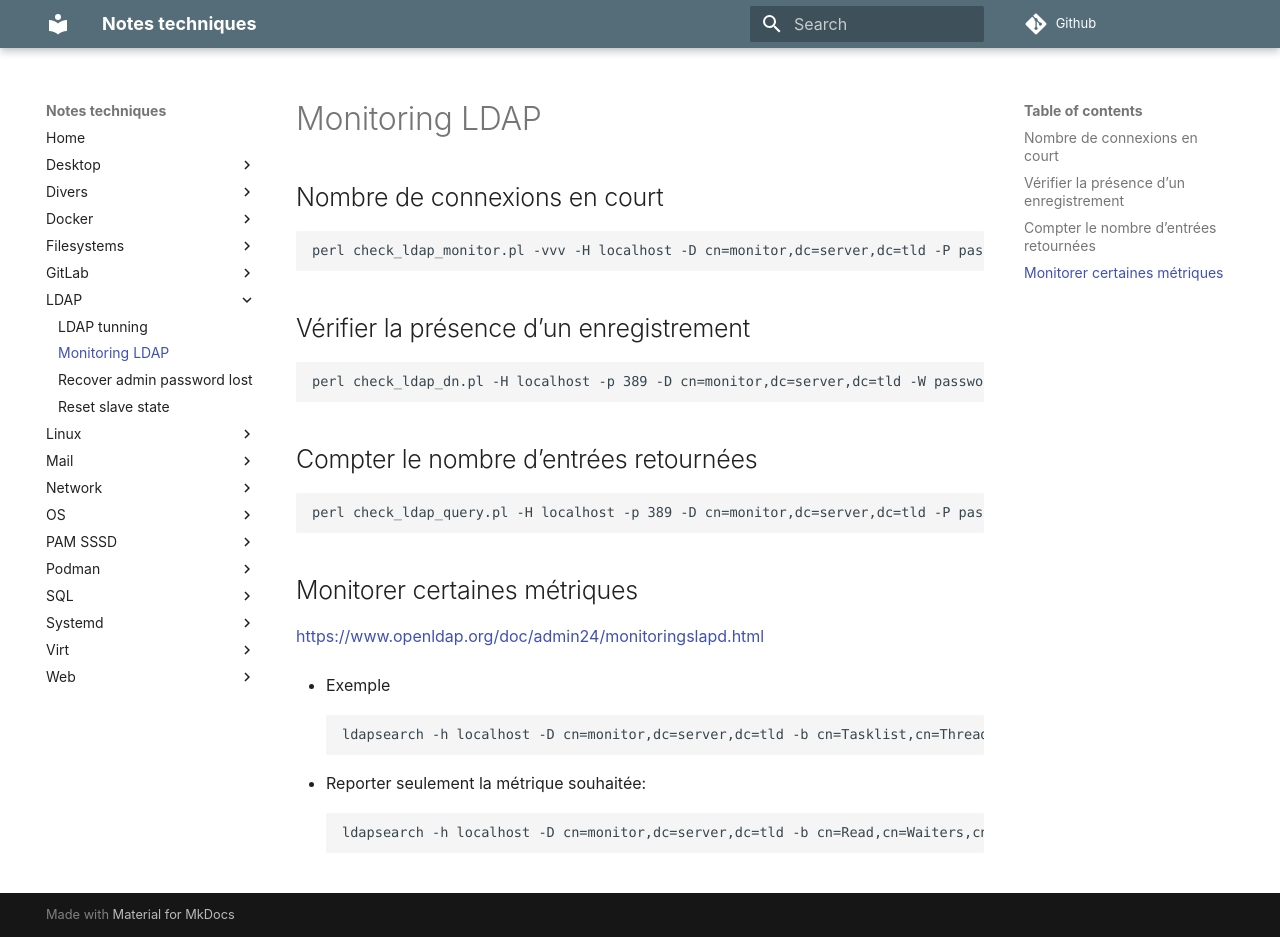
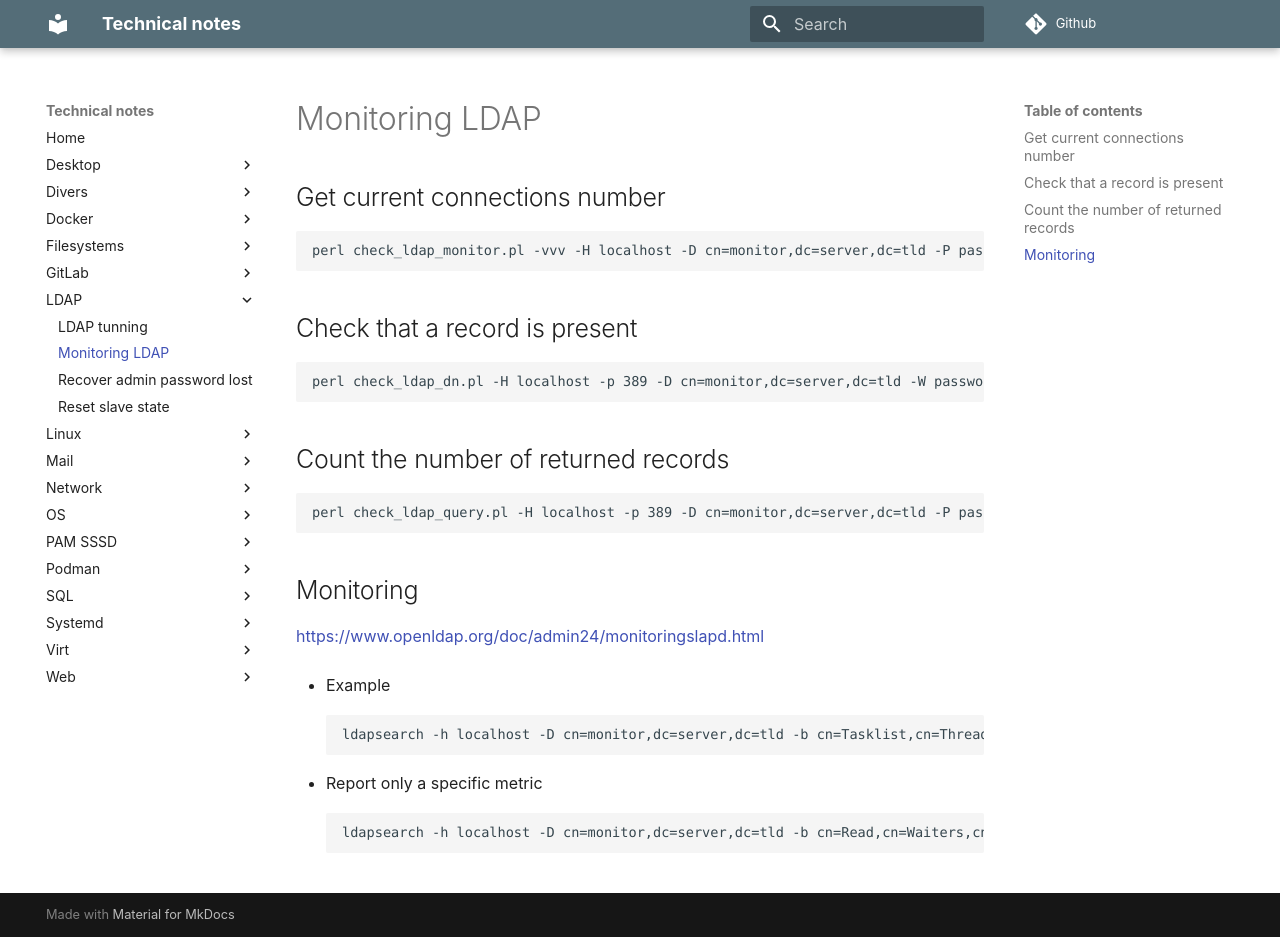
Before and after one commit to sjpp/notes, an MkDocs documentation site: the page built from docs/LDAP/Monitoring_LDAP.md, in a window 1280 px wide and 937 px high. Built offline with MkDocs 1.6.1 and Material for MkDocs 9.7.7, drawn with Linux system fonts in a browser that asks for light colours; comment, search, counter and statistics services are not loaded.

```diff
--- a/docs/LDAP/Monitoring_LDAP.md
+++ b/docs/LDAP/Monitoring_LDAP.md
@@ -6,26 +6,26 @@ tags:
 
 https://ltb-project.org/documentation/nagios-plugins
 
-## Nombre de connexions en court
+## Get current connections number
 
     perl check_ldap_monitor.pl -vvv -H localhost -D cn=monitor,dc=server,dc=tld -P password  -T currentconnections -w 250 -c 300 -m greater -f
 
-## Vérifier la présence d'un enregistrement
+## Check that a record is present
 
     perl check_ldap_dn.pl -H localhost -p 389 -D cn=monitor,dc=server,dc=tld -W password -b cn=Active,cn=Threads,cn=monitor
 
-## Compter le nombre d'entrées retournées
+## Count the number of returned records
 
     perl check_ldap_query.pl -H localhost -p 389 -D cn=monitor,dc=server,dc=tld -P password -b cn=Open,cn=Threads,cn=monitor -w 200 -c 250 -m greater -v
 
-## Monitorer certaines métriques
+## Monitoring
 
 https://www.openldap.org/doc/admin24/monitoringslapd.html
 
-* Exemple
+* Example
 
         ldapsearch -h localhost -D cn=monitor,dc=server,dc=tld -b cn=Tasklist,cn=Threads,cn=monitor -w password -s sub '(objectClass=\*)' '*' '+'
 
-* Reporter seulement la métrique souhaitée:
+* Report only a specific metric
 
         ldapsearch -h localhost -D cn=monitor,dc=server,dc=tld -b cn=Read,cn=Waiters,cn=monitor -w password -LL -s sub '(objectClass=*)' monitorCounter | grep monitorCounter | cut -d" " -f2
--- a/mkdocs.yml
+++ b/mkdocs.yml
@@ -1,8 +1,8 @@
-site_name: Notes techniques
-site_url: https://sebastienpascalpoher.github.io/notes
-site_description: Recueil de notes techniques
+site_name: Technical notes
+site_url: https://sjpp.github.io/notes
+site_description: Random bunch of technical notes and various tips
 repo_name: "Github"
-repo_url: https://github.com/sebastienpascalpoher/notes
+repo_url: https://github.com/sjpp/notes
 use_directory_urls: true
 
 markdown_extensions:
```
Also changed, not shown: docs/Divers/mkdocs.md (+2 -2 lines), docs/Docker/Tips.md (+1 -1 lines), docs/Filesystems/Filesystems_tricks.md (+3 -3 lines), docs/Filesystems/LUKS.md (+3 -3 lines).
